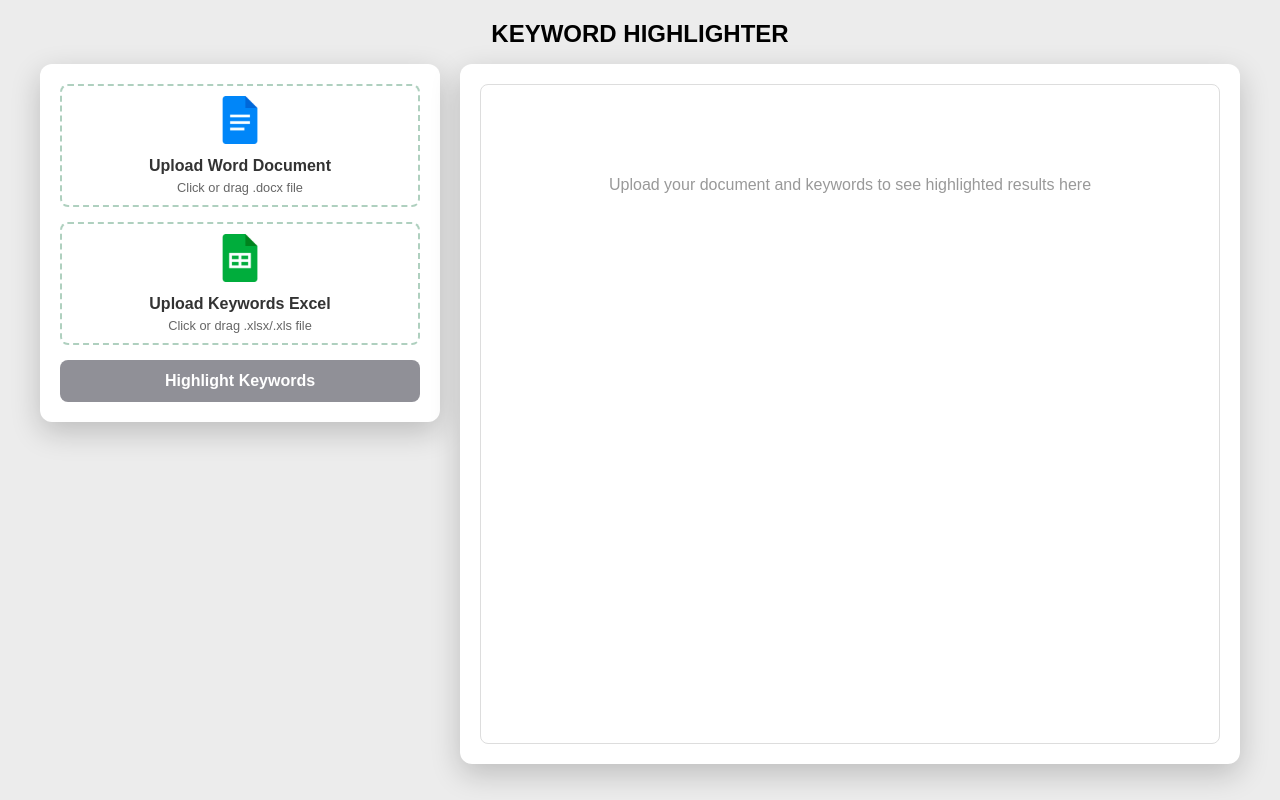
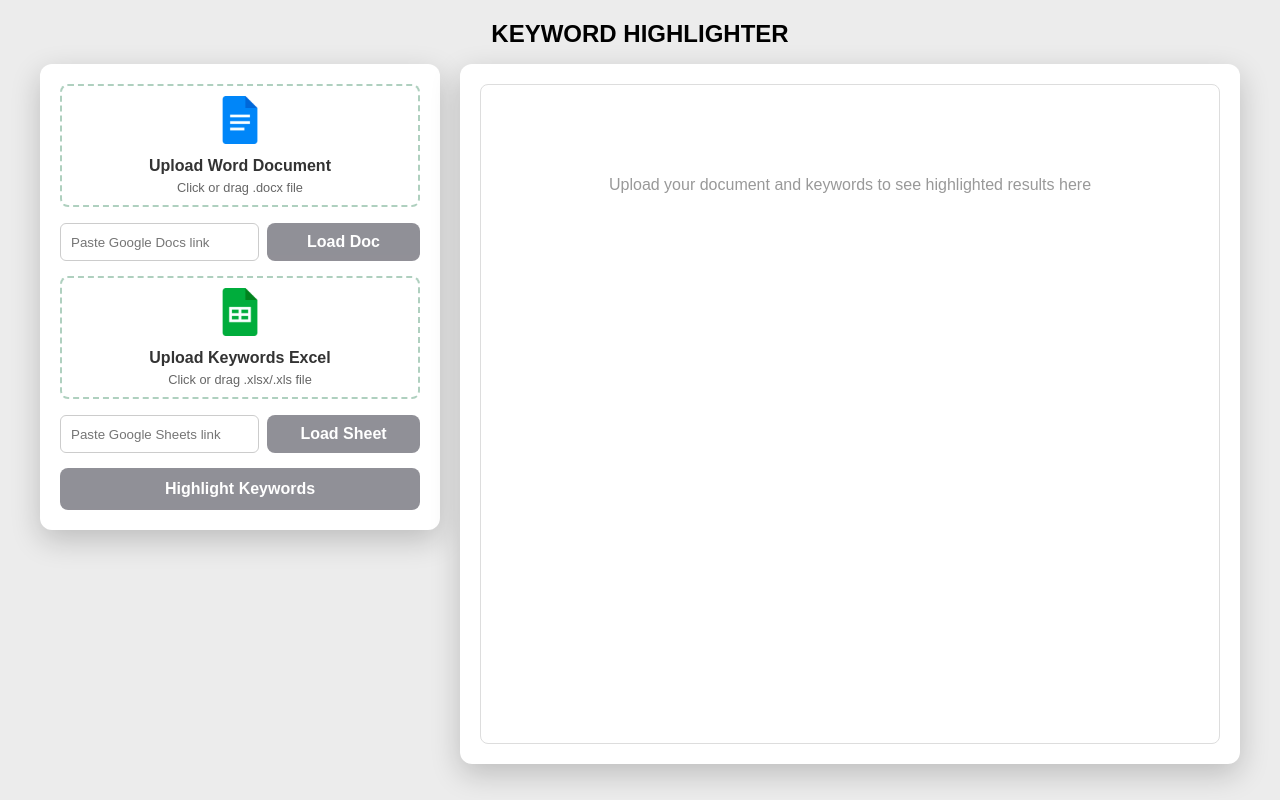
Before and after one commit to P001959/KeywordHighlighter, a React (Vite) app: page / in a window 1280 px wide. Built offline with nearby package versions, Linux system fonts and the light colour scheme.

Commit message:
add google links

```diff
--- a/src/App.jsx
+++ b/src/App.jsx
@@ -7,6 +7,11 @@ import DocumentViewer from './components/DocumentViewer';
 import { highlightKeywords } from './utils/highlighter';
 import docIcon from './assets/google-docs.png';
 import sheetIcon from './assets/google-sheets.png';
+import {
+  loadGoogleDocAsText,
+  loadGoogleSheetAsKeywords
+} from './utils/googleLoader';
+
 
 function App() {
   const [docContent, setDocContent] = useState('');
@@ -17,6 +22,8 @@ function App() {
   const [excelFileName, setExcelFileName] = useState('');
   const [error, setError] = useState('');
   const [loading, setLoading] = useState(false);
+  const [googleDocsLink, setGoogleDocsLink] = useState('');
+  const [googleSheetsLink, setGoogleSheetsLink] = useState('');
 
   const processDocFile = async (file) => {
     try {
@@ -27,6 +34,48 @@ function App() {
       setError('');
     } catch (err) {
       setError('Error reading document file: ' + err.message);
+    }
+  };
+
+  const handleGoogleDocsLoad = async () => {
+    if (!googleDocsLink.trim()) return;
+
+    setLoading(true);
+    setError('');
+
+    try {
+      if (!googleDocsLink.includes('docs.google.com/document')) {
+        throw new Error('Please enter a valid Google Docs link');
+      }
+
+      const text = await loadGoogleDocAsText(googleDocsLink);
+      setDocContent(text);
+      setDocFileName('Google Doc');
+    } catch (err) {
+      setError(err.message);
+    } finally {
+      setLoading(false);
+    }
+  };
+
+  const handleGoogleSheetsLoad = async () => {
+    if (!googleSheetsLink.trim()) return;
+
+    setLoading(true);
+    setError('');
+
+    try {
+      if (!googleSheetsLink.includes('docs.google.com/spreadsheets')) {
+        throw new Error('Please enter a valid Google Sheets link');
+      }
+
+      const keywords = await loadGoogleSheetAsKeywords(googleSheetsLink);
+      setKeywords(keywords);
+      setExcelFileName('Google Sheet');
+    } catch (err) {
+      setError(err.message);
+    } finally {
+      setLoading(false);
     }
   };
 
@@ -111,6 +160,23 @@ function App() {
               icon={docIcon}
             />
 
+            <div className="google-link-box">
+              <input
+                type="text"
+                placeholder="Paste Google Docs link"
+                value={googleDocsLink}
+                onChange={(e) => setGoogleDocsLink(e.target.value)}
+                onKeyPress={(e) => e.key === 'Enter' && handleGoogleDocsLoad()}
+              />
+              <button
+                className="button"
+                onClick={handleGoogleDocsLoad}
+                disabled={!googleDocsLink || loading}
+              >
+                Load Doc
+              </button>
+            </div>
+
             <UploadBox
               id="excelUpload"
               title="Upload Keywords Excel"
@@ -120,6 +186,23 @@ function App() {
               onFileSelect={handleExcelUpload}
               icon={sheetIcon}
             />
+
+            <div className="google-link-box">
+              <input
+                type="text"
+                placeholder="Paste Google Sheets link"
+                value={googleSheetsLink}
+                onChange={(e) => setGoogleSheetsLink(e.target.value)}
+                onKeyPress={(e) => e.key === 'Enter' && handleGoogleSheetsLoad()}
+              />
+              <button
+                className="button"
+                onClick={handleGoogleSheetsLoad}
+                disabled={!googleSheetsLink || loading}
+              >
+                Load Sheet
+              </button>
+            </div>
 
             <button className="button" onClick={handleProcess} disabled={!canProcess}>
               Highlight Keywords
--- a/src/index.css
+++ b/src/index.css
@@ -332,3 +332,20 @@ body {
 .breakdown-row.no-match .breakdown-keyword {
   color: #999;
 }
+
+.google-link-box {
+  margin-top: 1px;
+  display: flex;
+  gap: 8px;
+}
+
+.google-link-box input {
+  flex: 1;
+  padding: 10px;
+  border-radius: 6px;
+  border: 1px solid #ccc;
+}
+
+.google-link-box button {
+  padding: 10px 14px;
+}
--- /dev/null
+++ b/src/utils/googleLoader.js
@@ -0,0 +1,52 @@
+// utils/googleLoader.js
+
+export async function loadGoogleDocAsText(url) {
+  const docId = url.split('/d/')[1]?.split('/')[0];
+  if (!docId) {
+    throw new Error('Invalid Google Docs link');
+  }
+
+  // Changed from format=txt to format=html to preserve formatting
+  const exportUrl = `https://docs.google.com/document/d/${docId}/export?format=html`;
+  const res = await fetch(exportUrl);
+
+  if (!res.ok) {
+    throw new Error(
+      'Cannot access Google Doc. Make sure it is shared as "Anyone with the link → Viewer".'
+    );
+  }
+
+  const html = await res.text();
+
+  // Extract content from the body tag to get clean HTML
+  const bodyMatch = html.match(/<body[^>]*>([\s\S]*?)<\/body>/i);
+  if (bodyMatch) {
+    return bodyMatch[1];
+  }
+
+  return html;
+}
+
+export async function loadGoogleSheetAsKeywords(url) {
+  const sheetId = url.split('/d/')[1]?.split('/')[0];
+  if (!sheetId) {
+    throw new Error('Invalid Google Sheets link');
+  }
+
+  const exportUrl = `https://docs.google.com/spreadsheets/d/${sheetId}/export?format=csv`;
+  const res = await fetch(exportUrl);
+
+  if (!res.ok) {
+    throw new Error(
+      'Cannot access Google Sheet. Make sure it is shared as "Anyone with the link → Viewer".'
+    );
+  }
+
+  const csv = await res.text();
+
+  return csv
+    .split('\n')
+    .map(row => row.split(',')[0])
+    .map(cell => cell?.trim())
+    .filter(Boolean);
+}
```
Also changed, not shown: src/components/GoogleLinkBox.jsx (added, +36 -0 lines), src/components/UploadBox.jsx (+6 -1 lines).
